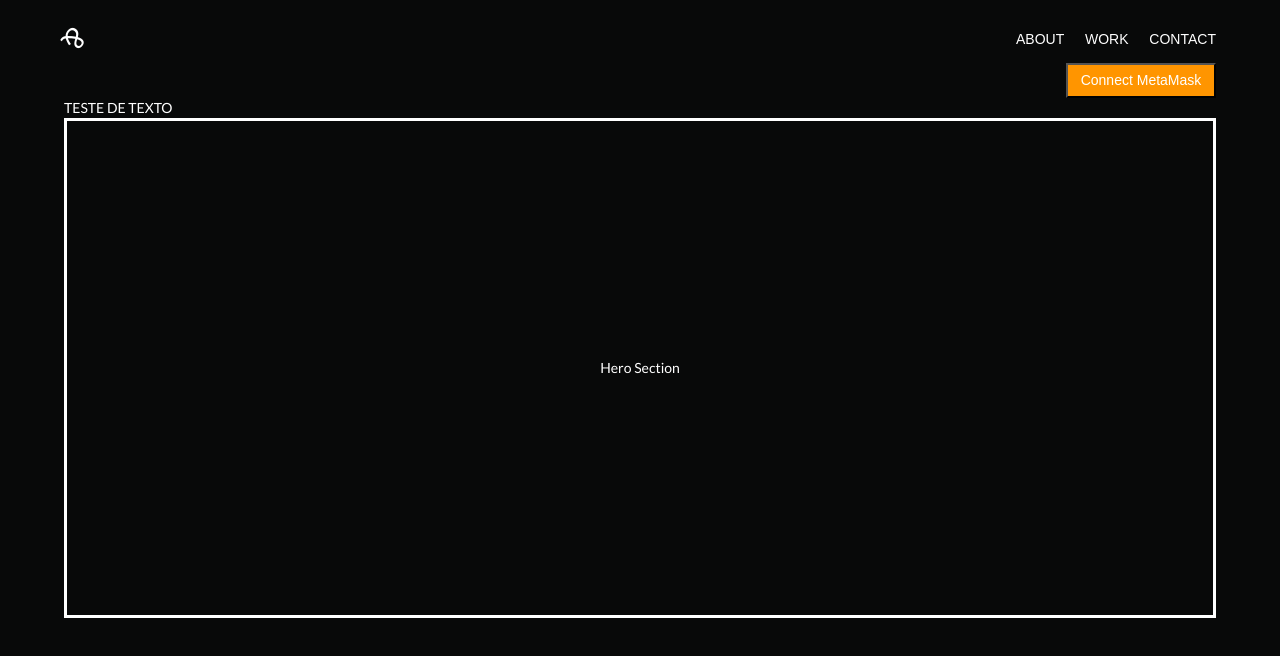
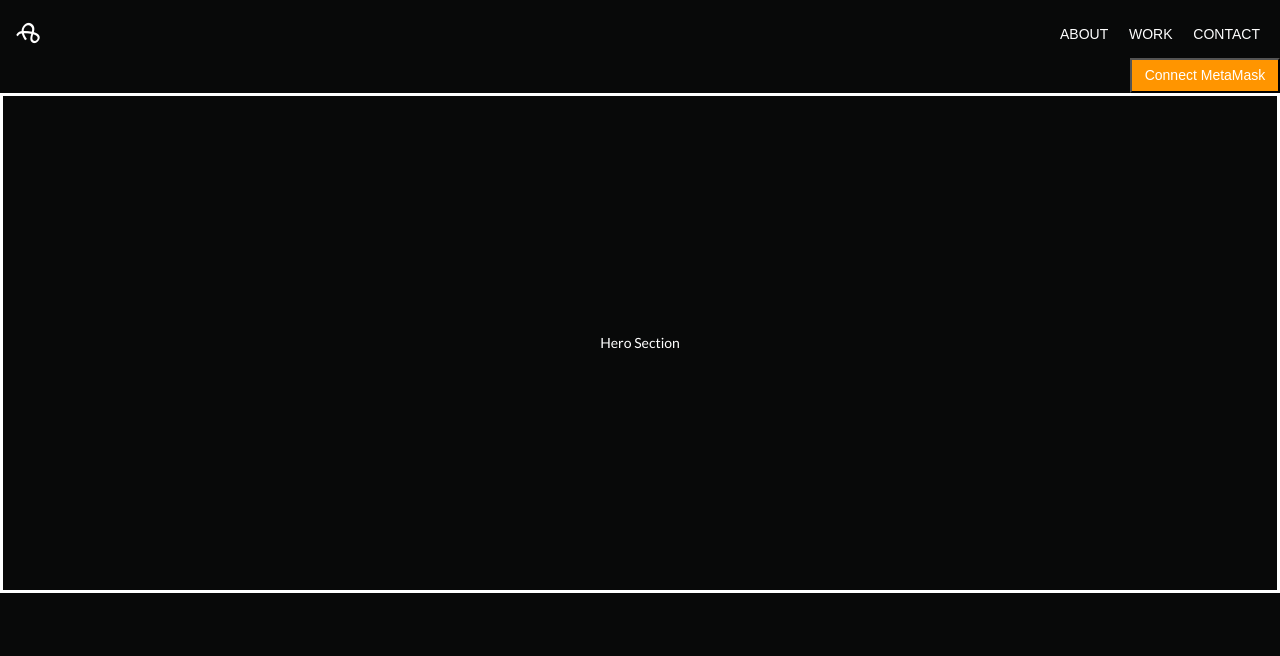
Before and after one commit to ArchiDAO/ArchiDAO-Website-React, a React (Create React App) app: page / in a window 1280 px wide. Shown: the top 656 px of the page. Built offline with nearby package versions, Linux system fonts and the light colour scheme; a web font is replaced by a local one.

Commit message:
min adjs

```diff
--- a/src/components/pages/Home.js
+++ b/src/components/pages/Home.js
@@ -14,7 +14,6 @@ function Home() {
   return (
     <>
     <GetMetamask />
-    TESTE DE TEXTO
     <HeroSection />
 
       {/* <HeroSection/>
--- a/src/styles/App.css
+++ b/src/styles/App.css
@@ -10,7 +10,7 @@ body {
 
 html {
   display: table;
-  margin: 0 auto;
+  margin: 0;
 }
 
 body {
--- a/src/styles/HeroSection.css
+++ b/src/styles/HeroSection.css
@@ -1,10 +1,8 @@
-
 .hero-section-container {
-    display: flex;
-    border: solid;
-    justify-content: center;
-    align-items: center;
-
-    min-height: 500px;
-
+  display: flex;
+  border: solid;
+  justify-content: center;
+  align-items: center;
+  width: 100vw;
+  min-height: 500px;
 }
--- a/src/styles/NavBar.css
+++ b/src/styles/NavBar.css
@@ -11,7 +11,7 @@
 
   justify-content: space-between;
   flex: 1;
-  margin-top: 15px;
+  margin: 10px 20px 0px 20px;
   padding: 0;
   align-items: center;
 }
```
